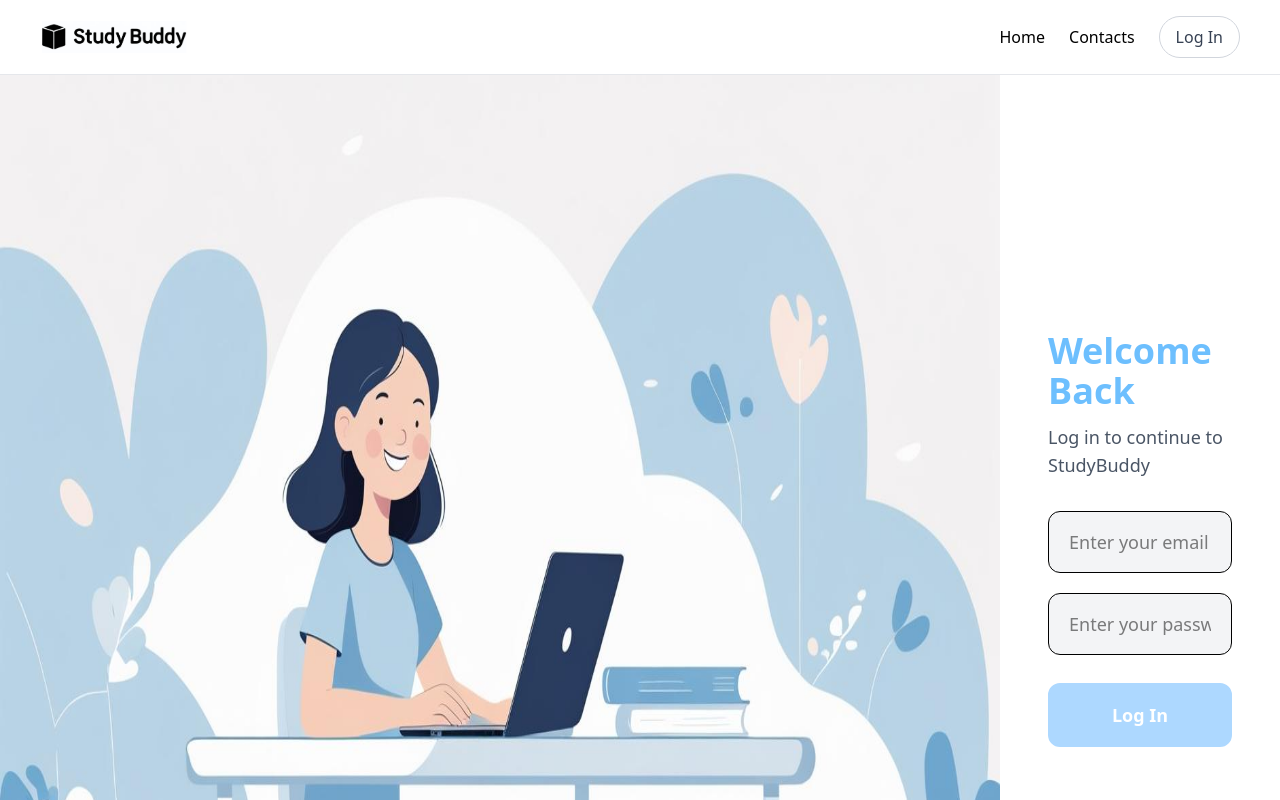
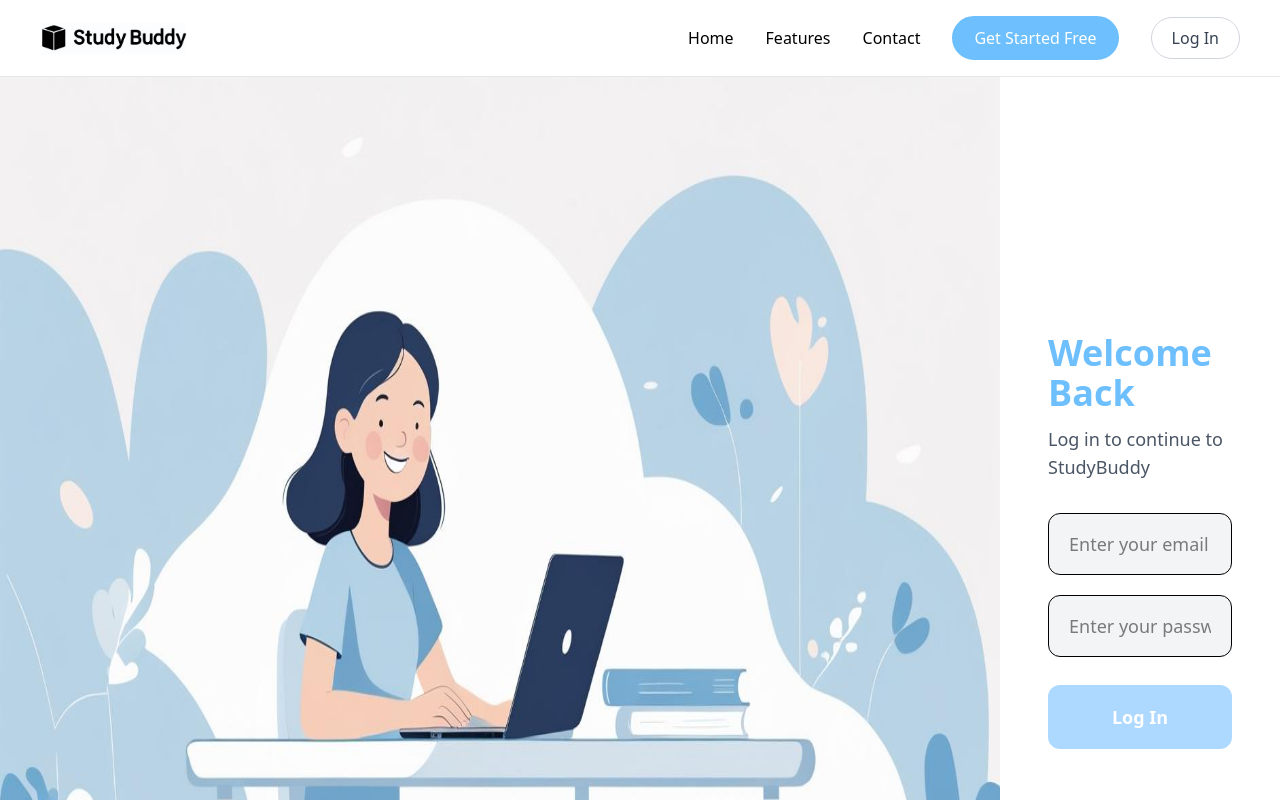
Before and after one commit to rajdeep-2004/studybuddy, a React (Vite) app: page /login in a window 1280 px wide. Shown: the top 800 px of the page. Built offline with nearby package versions, Linux system fonts and the light colour scheme; no server answers.

Commit message:
Features and Contact Added

```diff
--- a/src/App.jsx
+++ b/src/App.jsx
@@ -1,31 +1,32 @@
-import { BrowserRouter, Routes, Route } from 'react-router-dom';
-import LandingPage from "./pages/LandingPage"
-import SignUpPage from "./pages/SignUpPage.jsx"
-import Dashboard from "./pages/Dashboard.jsx"
-import CreateGroup from "./pages/CreateGroup.jsx"
-import JoinGroup from "./pages/JoinGroup.jsx"
-import GroupPage from "./pages/GroupPage/GroupPage.jsx"
-import LoginPage from "./pages/LoginPage.jsx"
-import Calendar from './Calendar.jsx';
+import { BrowserRouter, Routes, Route } from "react-router-dom";
+import LandingPage from "./pages/LandingPage";
+import SignUpPage from "./pages/SignUpPage.jsx";
+import Dashboard from "./pages/Dashboard.jsx";
+import CreateGroup from "./pages/CreateGroup.jsx";
+import JoinGroup from "./pages/JoinGroup.jsx";
+import GroupPage from "./pages/GroupPage/GroupPage.jsx";
+import LoginPage from "./pages/LoginPage.jsx";
+import Calendar from "./Calendar.jsx";
+import Features from "./pages/Features.jsx";
 
 function App() {
-
   return (
     <>
       <BrowserRouter>
         <Routes>
-          <Route path="/" element={<LandingPage/>}/>
-          <Route path="/signup" element={<SignUpPage/>}/>
-          <Route path="/dashboard" element={<Dashboard/>}/>
-          <Route path="/create-group" element={<CreateGroup/>}/>
-          <Route path="/join-group" element={<JoinGroup/>}/>
-          <Route path="/group/:groupID" element={<GroupPage/>}/>
-          <Route path="/login" element={<LoginPage/>}/>
-          <Route path="/calendar" element={<Calendar/>}/>
+          <Route path="/" element={<LandingPage />} />
+          <Route path="/signup" element={<SignUpPage />} />
+          <Route path="/dashboard" element={<Dashboard />} />
+          <Route path="/create-group" element={<CreateGroup />} />
+          <Route path="/join-group" element={<JoinGroup />} />
+          <Route path="/group/:groupID" element={<GroupPage />} />
+          <Route path="/login" element={<LoginPage />} />
+          <Route path="/calendar" element={<Calendar />} />
+          <Route path="/features" element={<Features />} />
         </Routes>
       </BrowserRouter>
     </>
-  )
+  );
 }
 
-export default App
+export default App;
--- a/src/components/Navbar.jsx
+++ b/src/components/Navbar.jsx
@@ -1,22 +1,72 @@
 import "../index.css";
-import { Link } from "react-router-dom";
+import { Link, useLocation } from "react-router-dom";
 
-function Navbar({ links }) {
+function Navbar() {
+  const location = useLocation();
+  const currentPath = location.pathname;
+
+  const isActive = (path) => currentPath === path;
+
   return (
     <nav className="sticky top-0 z-10 backdrop-blur-lg bg-opacity-10 border-b border-gray-200 flex items-center justify-between px-10 py-4">
       {/* Logo */}
       <div className="flex items-center space-x-2">
         <Link to="/">
-          <img
-            src="/logo.png"
-            alt="Study Buddy Logo"
-            className="h-8 w-auto"
-          />
+          <img src="/logo.png" alt="Study Buddy Logo" className="h-8 w-auto" />
         </Link>
       </div>
 
       {/* Navigation Links */}
-      {links}
+
+      <div className="flex items-center space-x-8">
+        <Link to="/">
+          <p
+            className={`${
+              isActive("/")
+                ? "text-[rgb(109,191,254)] font-semibold"
+                : "text-black"
+            } hover:text-[rgb(109,191,254)] transition`}
+          >
+            Home
+          </p>
+        </Link>
+
+        <Link to="/features">
+          <p
+            className={`${
+              isActive("/features")
+                ? "text-[rgb(109,191,254)] font-semibold"
+                : "text-black"
+            } hover:text-[rgb(109,191,254)] transition`}
+          >
+            Features
+          </p>
+        </Link>
+
+        <a
+          href="https://www.linkedin.com/in/rajdeepsanyal"
+          target="_blank"
+          rel="noopener noreferrer"
+          className="text-black hover:text-[rgb(109,191,254)] transition"
+        >
+          Contact
+        </a>
+        {isActive("/signup") ? null : (
+          <Link to="/signup">
+            <button
+              className={`bg-[rgb(109,191,254)] border-2 border-[rgb(109,191,254)] text-white px-5 py-2 rounded-full hover:bg-white hover:text-black transition font-medium`}
+            >
+              Get Started Free
+            </button>
+          </Link>
+        )}
+
+        <Link to="/login">
+          <button className="border border-gray-300 text-gray-700 px-5 py-2 rounded-full hover:bg-gray-100 transition font-medium">
+            Log In
+          </button>
+        </Link>
+      </div>
     </nav>
   );
 }
--- /dev/null
+++ b/src/pages/Features.jsx
@@ -0,0 +1,135 @@
+import React from "react";
+import { Link } from "react-router-dom";
+import Navbar from "../components/Navbar";
+
+const features = [
+  {
+    title: "Create & Join Study Groups",
+    tag: "Collaboration",
+    description:
+      "Invite friends or join via password-protected groups. Focused communities built around your study needs.",
+    color: "bg-orange-50 text-orange-700",
+    border: "border-orange-200",
+  },
+  {
+    title: "Personal Dashboard",
+    tag: "Overview",
+    description:
+      "View your study groups, tasks, and sessions in one place — beautifully organized.",
+    color: "bg-blue-50 text-blue-700",
+    border: "border-blue-200",
+  },
+  {
+    title: "Calendar View",
+    tag: "Scheduling",
+    description:
+      "Visualize all upcoming sessions using a modern calendar (powered by react-big-calendar).",
+    color: "bg-purple-50 text-purple-700",
+    border: "border-purple-200",
+  },
+  {
+    title: "Task Management",
+    tag: "Productivity",
+    description:
+      "Add and complete todos that help keep you accountable and on track inside your study groups.",
+    color: "bg-green-50 text-green-700",
+    border: "border-green-200",
+  },
+  {
+    title: "Schedule Sessions",
+    tag: "Planning",
+    description:
+      "Add sessions with title, link, date, and time. Everyone in the group is notified.",
+    color: "bg-red-50 text-red-700",
+    border: "border-red-200",
+  },
+  {
+    title: "Share Resources",
+    tag: "File Sharing",
+    description:
+      "Upload PDFs, links, and notes — everything is easily accessible to your group members.",
+    color: "bg-pink-50 text-pink-700",
+    border: "border-pink-200",
+  },
+  {
+    title: "Group Chat",
+    tag: "Real-Time",
+    description:
+      "Communicate with group members in real-time using our built-in group chat (beta version).",
+    color: "bg-yellow-50 text-yellow-700",
+    border: "border-yellow-200",
+  },
+  {
+    title: "Unique Avatars",
+    tag: "Identity",
+    description:
+      "Every student gets a visually distinct avatar — instantly recognizable inside any group.",
+    color: "bg-cyan-50 text-cyan-700",
+    border: "border-cyan-200",
+  },
+  {
+    title: "Team Members Tab",
+    tag: "Visibility",
+    description:
+      "See who's in your study squad and check details instantly from within each group.",
+    color: "bg-teal-50 text-teal-700",
+    border: "border-teal-200",
+  },
+  {
+    title: "Group Banner Images",
+    tag: "Customization",
+    description:
+      "Add a cover image to each group — it randomly updates on page reload for a fresh look.",
+    color: "bg-lime-50 text-lime-700",
+    border: "border-lime-200",
+  },
+  {
+    title: "Upcoming Sessions",
+    tag: "Reminders",
+    description:
+      "Always stay aware of your next scheduled sessions — never miss a beat.",
+    color: "bg-indigo-50 text-indigo-700",
+    border: "border-indigo-200",
+  },
+];
+
+const FeaturesPage = () => {
+  return (
+    <div className="min-h-screen bg-gray-50">
+      <Navbar />
+
+      <div className="px-6 py-16">
+        <div className=" mx-auto">
+          <h1 className="text-4xl md:text-5xl font-bold text-center text-gray-800 mb-12">
+            Organized · Collaborative · Productive{" "}
+          </h1>
+
+          <div className="grid grid-cols-1 md:grid-cols-4 gap-8">
+            {features.map((feature, index) => (
+              <div
+                key={index}
+                className={`p-6 rounded-2xl border shadow-sm hover:shadow-md transition duration-300 ${feature.color} ${feature.border}`}
+              >
+                <p className="inline-block text-sm font-semibold bg-white/70 px-3 py-1 rounded-full mb-3 shadow-sm">
+                  {feature.tag}
+                </p>
+                <h3 className="text-xl font-bold mb-2">{feature.title}</h3>
+                <p className="text-sm text-gray-700">{feature.description}</p>
+              </div>
+            ))}
+          </div>
+
+          <div className="text-center mt-16">
+            <Link to="/signup">
+              <button className="bg-[rgb(115,193,253)] border-[rgb(115,193,253)] border-2 text-white px-8 py-3 rounded-lg text-lg  hover:bg-white hover:text-black transition">
+                Start Studying with Us
+              </button>
+            </Link>
+          </div>
+        </div>
+      </div>
+    </div>
+  );
+};
+
+export default FeaturesPage;
--- a/src/pages/LandingPage.jsx
+++ b/src/pages/LandingPage.jsx
@@ -5,31 +5,7 @@ function LandingPage() {
   return (
     <>
       {/* Navbar */}
-      <Navbar
-        links={
-          <div className="flex items-center space-x-8">
-            <a href="/" className="text-black hover:text-[rgb(109,191,254)]">
-              Home
-            </a>
-            <a href="/" className="text-black hover:text-[rgb(109,191,254)]">
-              Features
-            </a>
-            <a href="/" className="text-black hover:text-[rgb(109,191,254)]">
-              Contact
-            </a>
-            <Link to="/signup">
-              <button className="bg-[rgb(109,191,254)] border-2 border-[rgb(109,191,254)] text-white px-5 py-2 rounded-full hover:bg-white hover:text-black transition">
-                Get Started Free
-              </button>
-            </Link>
-            <Link to={"/login"}>
-              <button className="border border-gray-300 text-gray-700 px-5 py-2 rounded-full hover:bg-gray-100 transition">
-                Log In
-              </button>
-            </Link>
-          </div>
-        }
-      />
+      <Navbar />
 
       {/* Banner and CTA */}
 
--- a/src/pages/LoginPage.jsx
+++ b/src/pages/LoginPage.jsx
@@ -1,6 +1,6 @@
 import { useState } from "react";
 import { useAuth } from "../context/AuthContext.jsx";
-import { useNavigate } from "react-router";
+import { useNavigate, Link } from "react-router";
 import Navbar from "../components/Navbar.jsx";
 
 const LoginPage = () => {
@@ -11,7 +11,7 @@ const LoginPage = () => {
   const [signin, setSignin] = useState(false);
 
   function handleLogin() {
-        setSignin(true);
+    setSignin(true);
     login(email, password)
       .then(() => {
         navigate("/dashboard");
@@ -26,21 +26,7 @@ const LoginPage = () => {
   return (
     <>
       {/* Navbar */}
-      <Navbar
-        links={
-          <div className="flex items-center space-x-6">
-            <a href="/" className="text-black hover:text-[rgb(109,191,254)]">
-              Home
-            </a>
-            <a href="/" className="text-black hover:text-[rgb(109,191,254)]">
-              Contacts
-            </a>
-            <button className="border border-gray-300 text-gray-700 px-4 py-2 rounded-full hover:bg-gray-100 transition">
-              Log In
-            </button>
-          </div>
-        }
-      />
+      <Navbar />
 
       {/* Login Section */}
       <section>
@@ -82,7 +68,7 @@ const LoginPage = () => {
                 className="w-full bg-[rgb(173,216,255)] border-2 border-[rgb(173,216,255)] text-white font-semibold text-lg py-4 rounded-xl transition hover:text-black hover:bg-white"
                 onClick={handleLogin}
               >
-               {signin ? "Signing In..." : "Log In"}
+                {signin ? "Signing In..." : "Log In"}
               </button>
             </div>
           </div>
--- a/src/pages/SignUpPage.jsx
+++ b/src/pages/SignUpPage.jsx
@@ -27,15 +27,19 @@ const SignUpPage = () => {
       const uid = userCredentials.user.uid;
 
       // Step 1: Fetch avatar from API as blob
-      const avatarURL = gender === "male"
-        ? "https://avatar.iran.liara.run/public/boy"
-        : "https://avatar.iran.liara.run/public/girl";
+      const avatarURL =
+        gender === "male"
+          ? "https://avatar.iran.liara.run/public/boy"
+          : "https://avatar.iran.liara.run/public/girl";
 
       const response = await fetch(avatarURL);
       const blob = await response.blob();
 
       // Step 2: Upload avatar to Firebase Storage
-      const fileRef = ref(storage, `studybuddy/users/avatars/${uid}/${name}.png`);
+      const fileRef = ref(
+        storage,
+        `studybuddy/users/avatars/${uid}/${name}.png`
+      );
       await uploadBytes(fileRef, blob);
       const downloadURL = await getDownloadURL(fileRef);
 
@@ -64,23 +68,7 @@ const SignUpPage = () => {
   return (
     <>
       {/* Navbar */}
-      <Navbar
-        links={
-          <div className="flex items-center space-x-6">
-            <a href="/" className="text-black hover:text-[rgb(109,191,254)]">
-              Home
-            </a>
-            <a href="/" className="text-black hover:text-[rgb(109,191,254)]">
-              Contacts
-            </a>
-            <Link to="/login">
-              <button className="border border-gray-300 text-gray-700 px-4 py-2 rounded-full hover:bg-gray-100 transition">
-                Log In
-              </button>
-            </Link>
-          </div>
-        }
-      />
+      <Navbar />
 
       {/* Sign Up Section */}
       <section>
```
